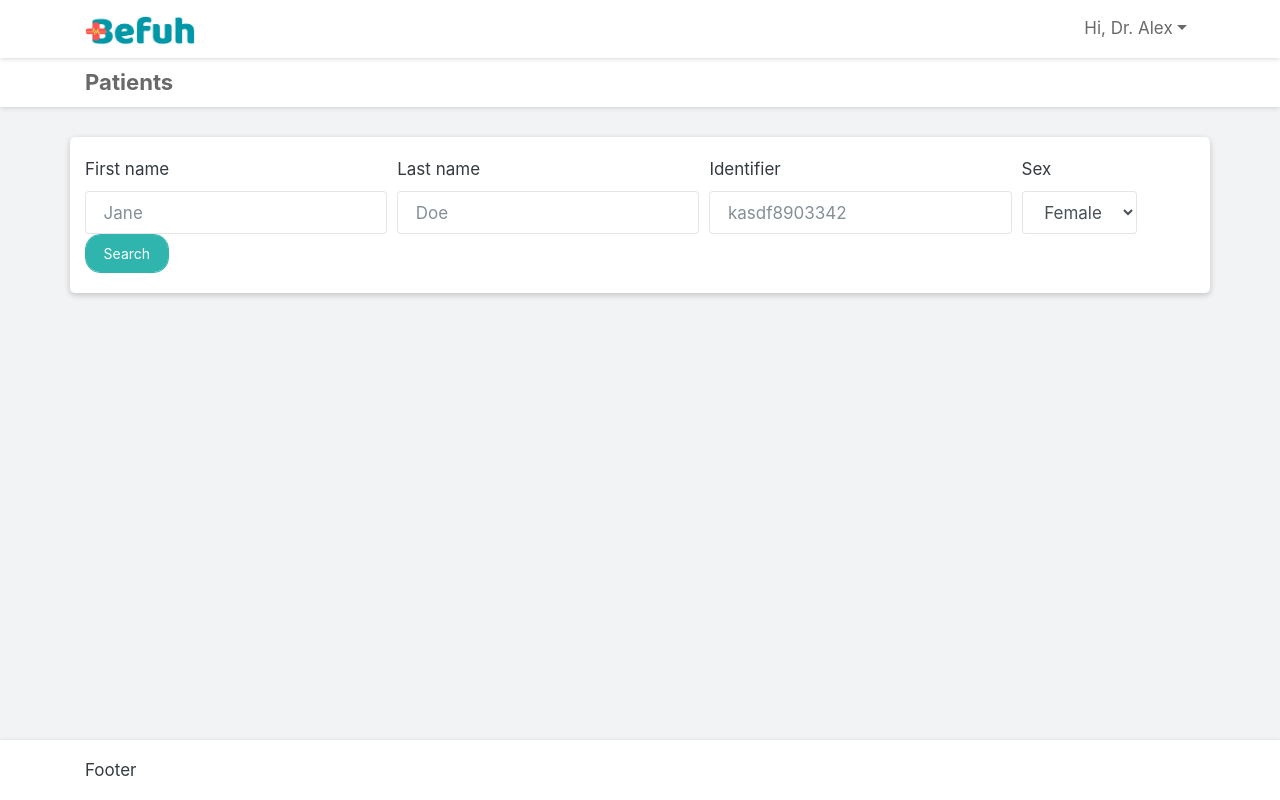
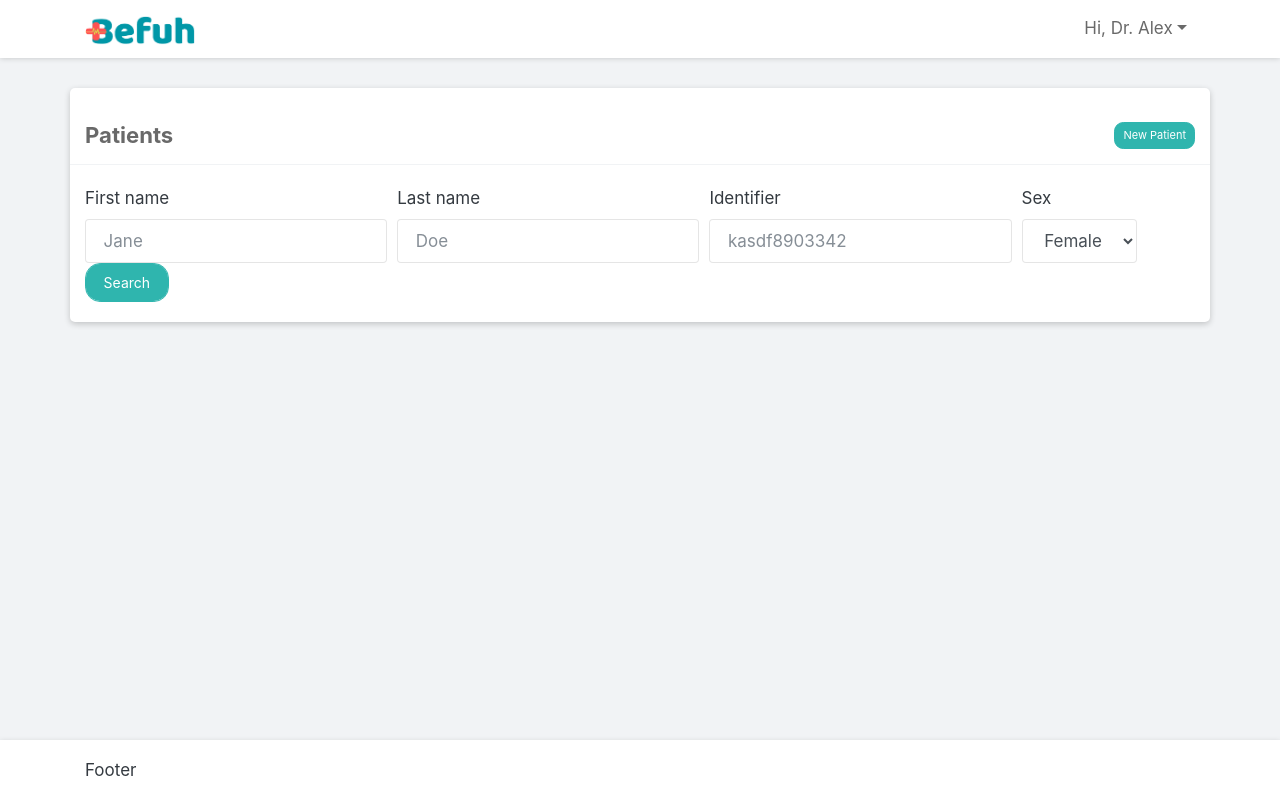
Before and after one commit to Befuh/doctor, a React app: page / in a window 1280 px wide. Built offline with nearby package versions, Linux system fonts and the light colour scheme.

Commit message:
:lipstick: redesign page title

```diff
--- a/src/components/layout/Content.jsx
+++ b/src/components/layout/Content.jsx
@@ -1,4 +1,4 @@
-import React, { Fragment } from 'react';
+import React from 'react';
 import { connect } from 'react-redux';
 import { Container } from 'reactstrap';
 import SearchForm from '../patients/SearchForm';
@@ -6,16 +6,15 @@ import SearchForm from '../patients/SearchForm';
 import './Content.scss';
 
 export const Content = () => (
-  <Fragment>
-    <div className='content-header'>
-      <Container>
-        <h1>Patients</h1>
-      </Container>
+  <Container className='content'>
+    <div className='title'>
+      <span className='buttons float-right'>
+        <a href='#' className='btn btn-primary btn-sm'>New Patient</a>
+      </span>
+      <h1>Patients</h1>
     </div>
-    <Container className='content'>
-      <SearchForm/>
-    </Container>
-  </Fragment>
+    <SearchForm/>
+  </Container>
 );
 
 export default connect()(Content);
--- a/src/components/layout/Content.scss
+++ b/src/components/layout/Content.scss
@@ -1,17 +1,4 @@
 @import '../../styles/base/variables';
-
-.content-header {
-  padding-top: 5px;
-  padding-bottom: 5px;
-  background-color: $white;
-  color: $secondary-text-color;
-  box-shadow: 0 0 6px 0 hsla(0, 0, 0, 0.2);
-
-  h1 {
-    font-size: 1.3em;
-    margin: 0.3em 0;
-  }
-}
 
 .content {
   padding: 20px;
@@ -20,4 +7,19 @@
   background-color: $white;
   border-radius: 5px;
   box-shadow: 0 2px 6px 0 hsla(0, 0, 0, 0.2);
+
+  .title {
+    margin: 0 -15px 1.25em -15px !important;
+    border-bottom: solid 1px $light-grey;
+
+    h1 {
+      color: $secondary-text-color;
+      font-size: 1.3em;
+      margin-left: 15px;
+    }
+
+    .buttons {
+      margin-right: 15px !important;
+    }
+  }
 }
```
